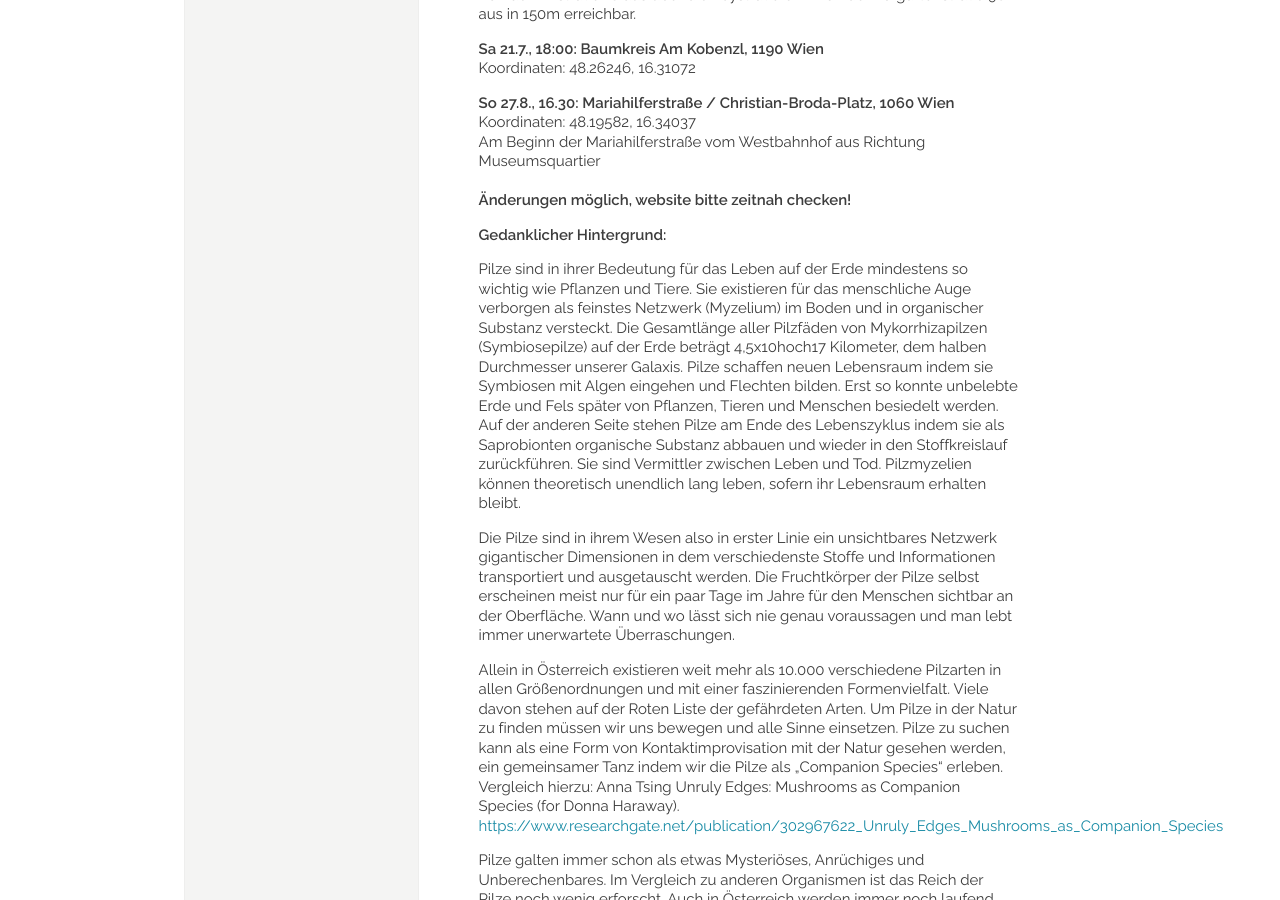
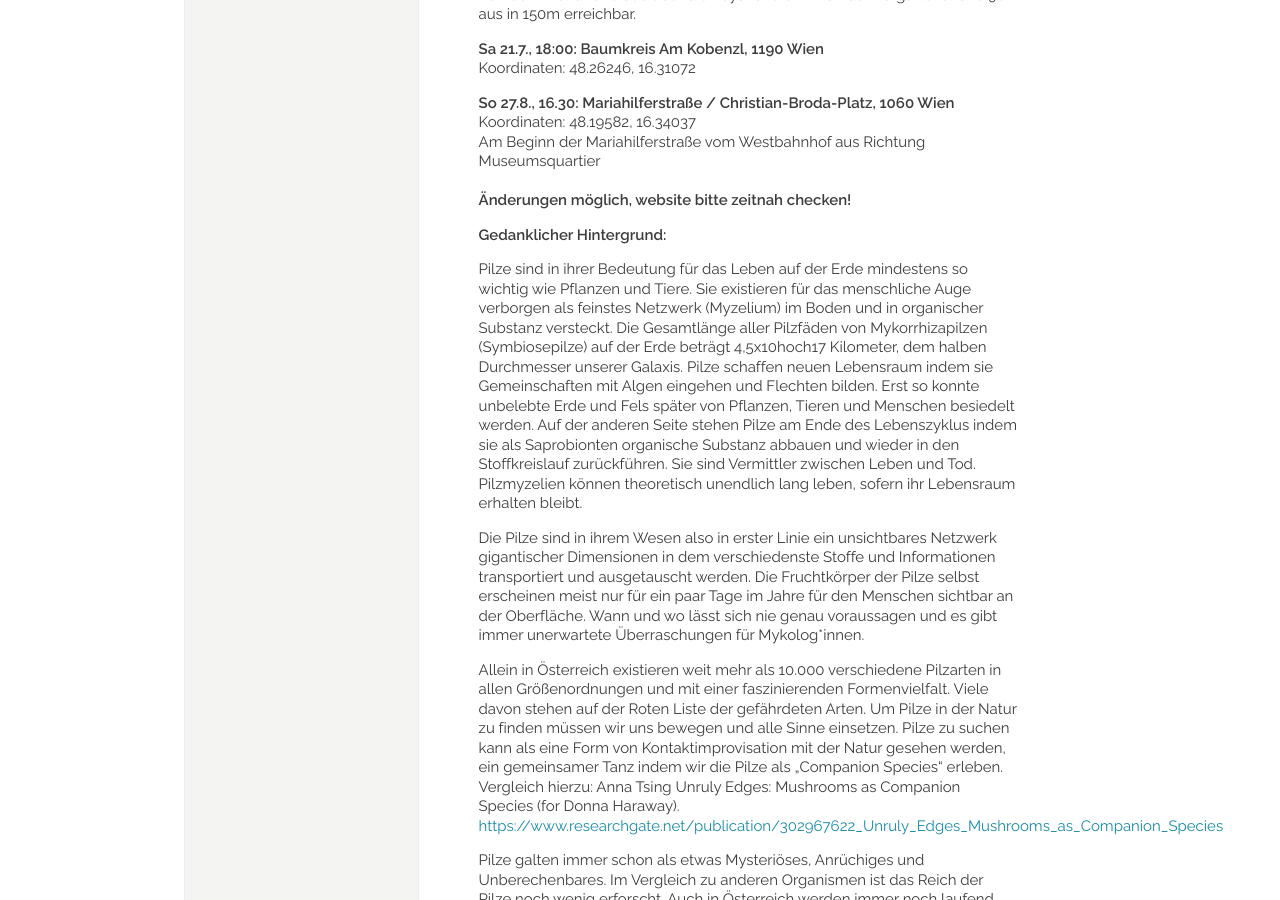
Before and after one commit to manulari/rollingpointat, a Jekyll site: the page built from _pages_de/mycelium.md, in a window 1280 px wide and 900 px high, scrolled down 2348 px. Built offline with Jekyll 4.4.1, drawn with Linux system fonts in a browser that asks for light colours; comment, search, counter and statistics services are not loaded; some of the changed text lies outside the part shown.

Commit message:
Update page (de) “mycelium”

```diff
--- a/_pages_de/mycelium.md
+++ b/_pages_de/mycelium.md
@@ -74,9 +74,9 @@ Am Beginn der Mariahilferstraße vom Westbahnhof aus Richtung Museumsquartier\
 
 **Gedanklicher Hintergrund:**
 
-Pilze sind in ihrer Bedeutung für das Leben auf der Erde mindestens so wichtig wie Pflanzen und Tiere. Sie existieren für das menschliche Auge verborgen als feinstes Netzwerk (Myzelium) im Boden und in organischer Substanz versteckt. Die Gesamtlänge aller Pilzfäden von Mykorrhizapilzen (Symbiosepilze) auf der Erde beträgt 4,5x10hoch17 Kilometer, dem halben Durchmesser unserer Galaxis. Pilze schaffen neuen Lebensraum indem sie Symbiosen mit Algen eingehen und Flechten bilden. Erst so konnte unbelebte Erde und Fels später von Pflanzen, Tieren und Menschen besiedelt werden. Auf der anderen Seite stehen Pilze am Ende des Lebenszyklus indem sie als Saprobionten organische Substanz abbauen und wieder in den Stoffkreislauf zurückführen. Sie sind Vermittler zwischen Leben und Tod. Pilzmyzelien können theoretisch unendlich lang leben, sofern ihr Lebensraum erhalten bleibt.
+Pilze sind in ihrer Bedeutung für das Leben auf der Erde mindestens so wichtig wie Pflanzen und Tiere. Sie existieren für das menschliche Auge verborgen als feinstes Netzwerk (Myzelium) im Boden und in organischer Substanz versteckt. Die Gesamtlänge aller Pilzfäden von Mykorrhizapilzen (Symbiosepilze) auf der Erde beträgt 4,5x10hoch17 Kilometer, dem halben Durchmesser unserer Galaxis. Pilze schaffen neuen Lebensraum indem sie Gemeinschaften mit Algen eingehen und Flechten bilden. Erst so konnte unbelebte Erde und Fels später von Pflanzen, Tieren und Menschen besiedelt werden. Auf der anderen Seite stehen Pilze am Ende des Lebenszyklus indem sie als Saprobionten organische Substanz abbauen und wieder in den Stoffkreislauf zurückführen. Sie sind Vermittler zwischen Leben und Tod. Pilzmyzelien können theoretisch unendlich lang leben, sofern ihr Lebensraum erhalten bleibt.
 
-Die Pilze sind in ihrem Wesen also in erster Linie ein unsichtbares Netzwerk gigantischer Dimensionen in dem verschiedenste Stoffe und Informationen transportiert und ausgetauscht werden. Die Fruchtkörper der Pilze selbst erscheinen meist nur für ein paar Tage im Jahre für den Menschen sichtbar an der Oberfläche. Wann und wo lässt sich nie genau voraussagen und man lebt immer unerwartete Überraschungen.
+Die Pilze sind in ihrem Wesen also in erster Linie ein unsichtbares Netzwerk gigantischer Dimensionen in dem verschiedenste Stoffe und Informationen transportiert und ausgetauscht werden. Die Fruchtkörper der Pilze selbst erscheinen meist nur für ein paar Tage im Jahre für den Menschen sichtbar an der Oberfläche. Wann und wo lässt sich nie genau voraussagen und es gibt immer unerwartete Überraschungen für Mykolog*innen.
 
 Allein in Österreich existieren weit mehr als 10.000 verschiedene Pilzarten in allen Größenordnungen und mit einer faszinierenden Formenvielfalt. Viele davon stehen auf der Roten Liste der gefährdeten Arten. Um Pilze in der Natur zu finden müssen wir uns bewegen und alle Sinne einsetzen. Pilze zu suchen kann als eine Form von Kontaktimprovisation mit der Natur gesehen werden, ein gemeinsamer Tanz indem wir die Pilze als „Companion Species“ erleben. Vergleich hierzu: Anna Tsing Unruly Edges: Mushrooms as Companion Species (for Donna Haraway). <https://www.researchgate.net/publication/302967622_Unruly_Edges_Mushrooms_as_Companion_Species>
 
```
Also changed, not shown: other parts of _pages_de/mycelium.md (+1 -1 lines).
